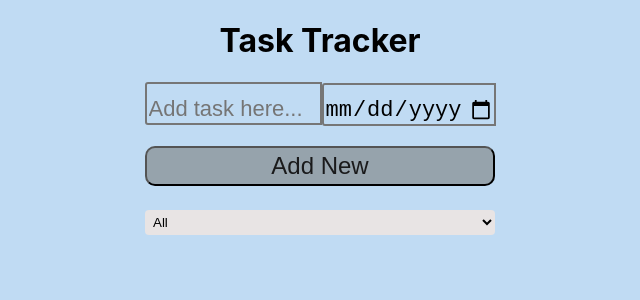
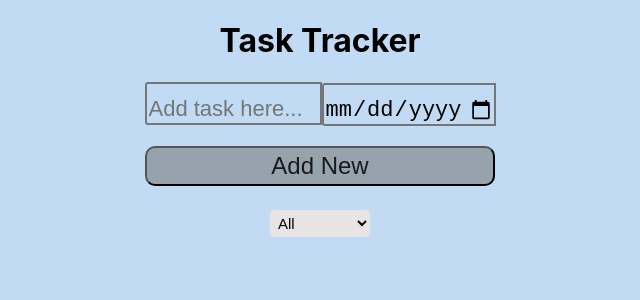
Before and after one commit to mohitkg01/proojectTodo, a React (Create React App) app: page / in a window 1280 px wide. Shown: the top 300 px of the page, without its empty margins (320-960 px from the left). Built offline with nearby package versions, Linux system fonts and the light colour scheme.

Commit message:
css all added

```diff
--- a/src/components/Home.css
+++ b/src/components/Home.css
@@ -1,11 +1,6 @@
 *{
     background-color: #c0dbf3;
 }
-/* .main{
-
-
-} */
-
 .inputs>input{
     border-radius: 3px 0 0 3px;
     border-style: double;
@@ -16,14 +11,15 @@
 .items>button{
     color: rgb(26, 26, 27);
     background-color: rgb(125 128 128 / 61%);
-    width: 350px;
+    width: auto;
     border-radius: 10px;
     margin-top: 20px;
     font-size: 24px;
     padding: 4px;
 }
+
 .filter>form>select{
-    width: 350px;
+    width: 500px;
     border-radius: 4px;
     background: #e8e4e4;
     border-style: hidden;
@@ -32,21 +28,23 @@
 }
 
 .hr{
-width: 500px;
-margin-left: 500px;
+width: auto;
+margin-right: 25%;
+margin-left: 25%;
 margin-top: 10px;
 }
+
 .item>:nth-child(1){
-    font-size: 40px;
-    margin-right: 22px;
+    font-size: 30px;
+    margin-right: 12px;
 }
 .item>:nth-child(2){
-    font-size: 30px;
-    margin-right: 22px;
+    font-size: 25px;
+    /* margin-right: 22px; */
 }
 .icons>span{
-    margin: 20px;
-
+    margin-left: 2%;
+    margin-right: 2%;
 }
 .icons>span:hover{
     color: rgb(191, 184, 185);
@@ -61,3 +59,17 @@ margin-top: 10px;
 .com>:nth-child(1){
     transform: scale(1.5);
 }
+
+@media screen and (min-width: 358px){
+    .items > button {
+        width: 350px;
+      }
+
+      .filter > form > select {
+        width: 100px;
+        font-size: 15px;
+      }
+      .item>span{
+        font-size: 4px;
+      }
+}
--- a/src/components/Home.jsx
+++ b/src/components/Home.jsx
@@ -131,7 +131,7 @@ const filterItem = (event) => {
         </div>
         <div className="filter">
            <form >
-            <select name="" id="" onClick={filterItem} >
+            <select name="" id="" onClick={filterItem} className='opt'>
                 <option value="">All</option>
                 <option value="true">Compelete</option>
                 <option value="false">Incompelete</option>
```
